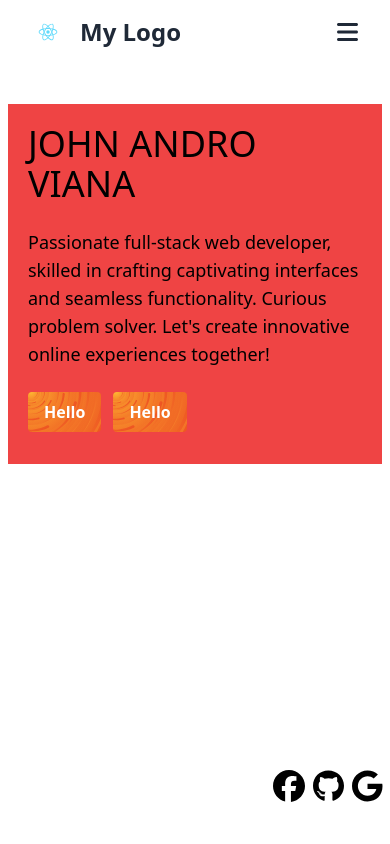
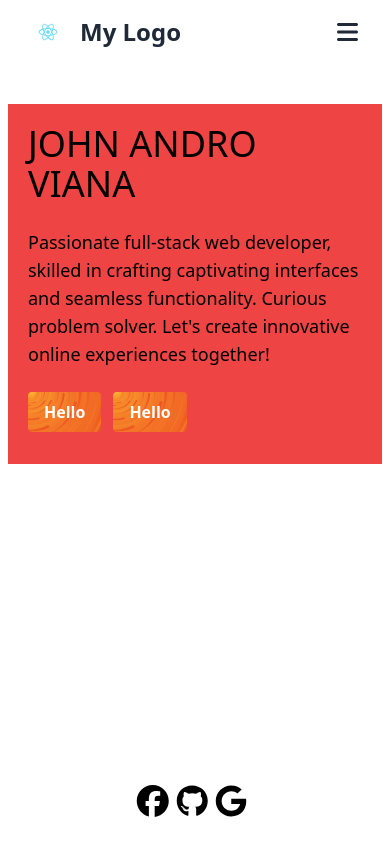
Before and after one commit to AndroViana/myportfolio, a React (Create React App) app: page / in a window 390 px wide. Built offline with nearby package versions, Linux system fonts and the light colour scheme; the HTML template or start-up script is replaced by a standard one.

Commit message:
new changes

```diff
--- a/src/tailwind.css
+++ b/src/tailwind.css
@@ -17,9 +17,11 @@
 @media (max-width: 767px) {
   .icon-column {
     flex-direction: row; /* Change the direction to horizontal for small screens */
-    top: auto; /* Reset top position for small screens */
-    bottom: 20px; /* Position the icons at the bottom */
-    right: 0; /* Adjust the distance from the right as needed */
-    justify-content: flex-end; /* Align items to the right */
+    position: fixed; /* Keep the icons fixed on the screen */
+    bottom: -60vh; /* Position the icons at the bottom */
+    right: 50%; /* Center the icons horizontally */
+    transform: translateX(50%); /* Adjust to center the icons properly */
+    justify-content: center; /* Center the items horizontally */
+    align-items: center; /* Center the items vertically */
   }
 }
```
